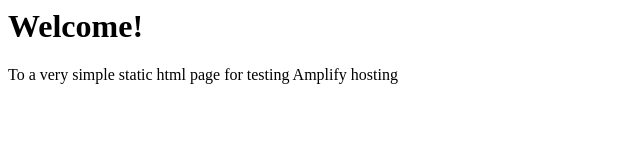
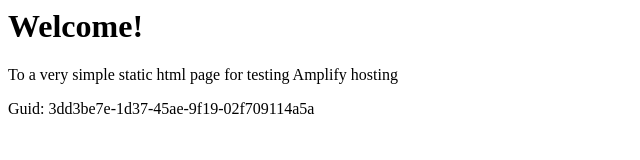
Before and after one commit to aws-aemilia-sfo/Github-PR-Commit-Integration-Test-DoNotTouch-Gith-P5X5MO5I-v1-preprod-us-west-1, a website: page src/index.html in a window 1280 px wide. Shown: the whole page, without its empty margins (0-640 px from the left). Drawn offline with Linux system fonts and the light colour scheme.

Commit message:
commit from integ tests

```diff
--- a/src/index.html
+++ b/src/index.html
@@ -1,3 +1,5 @@
+
+
 <html lang="en">
 
 <head>
@@ -10,6 +12,6 @@
 <body>
     <h1>Welcome!</h1>
     <p>To a very simple static html page for testing Amplify hosting</p>
-</body>
+    <p>Guid: 3dd3be7e-1d37-45ae-9f19-02f709114a5a</p></body>
 
 </html>
```
